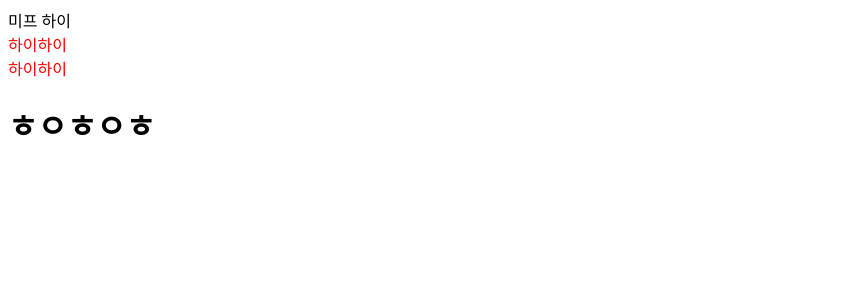
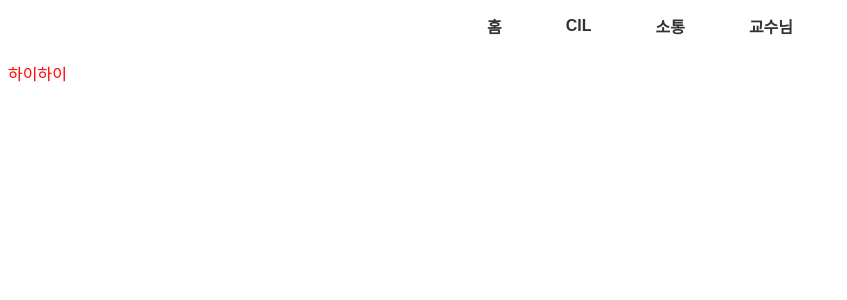
Before and after one commit to MP-2022-2/FE-newMIL, a React (Create React App) app: page / in a window 1280 px wide. Shown: the top 300 px of the page, without its empty margins (0-847 px from the left). Built offline with nearby package versions, Linux system fonts and the light colour scheme.

Commit message:
feat #12 : 라우터 설정

- 'react-router-dom'을 활용한 라우터 설정
- 간단한 메인페이지 및 내비게이터 추가
- 버튼 추가 (기본 UI X)

```diff
--- a/src/App.tsx
+++ b/src/App.tsx
@@ -1,11 +1,19 @@
-import Main from '@/Pages/Main';
+import { BrowserRouter, Route, Routes } from 'react-router-dom';
+import Main from './Pages/Main';
+import Navigation from './Components/Header';
 
 const App = () => (
   <>
-    미프 하이
-    <Main />
-    <Main />
-    <h1>ㅎㅇㅎㅇㅎ</h1>
+    <BrowserRouter>
+      <Navigation />
+      <Routes>
+        <Route path="/" element={<Main />} />
+        <Route path="/CIL" element={'CIL'} />
+        <Route path="/talk" element={'소통'} />
+        <Route path="/professor" element={'교수님'} />
+        <Route path="/*" element={'404 Not Found'} />
+      </Routes>
+    </BrowserRouter>
   </>
 );
 
--- /dev/null
+++ b/src/Components/Button/LinkButton/index.tsx
@@ -0,0 +1,11 @@
+import { Link } from 'react-router-dom';
+import { ButtonContainer } from './style';
+import ButtonProps from './types';
+
+const LinkButton = ({ url, children, ...props }: ButtonProps) => (
+  <ButtonContainer {...props}>
+    <Link to={url}>{children}</Link>
+  </ButtonContainer>
+);
+
+export default LinkButton;
--- /dev/null
+++ b/src/Components/Button/LinkButton/style.ts
@@ -0,0 +1,20 @@
+import styled from 'styled-components';
+
+export const ButtonContainer = styled.button`
+  display: block;
+  text-align: center;
+  padding: 0.4rem 2rem;
+
+  background-color: transparent;
+  -webkit-appearance: none;
+  -moz-appearance: none;
+  appearance: none;
+  border: 0;
+
+  a {
+    font-size: 1rem;
+    text-decoration: none;
+    color: #333;
+    font-weight: bold;
+  }
+`;
--- /dev/null
+++ b/src/Components/Button/LinkButton/types.ts
@@ -0,0 +1,6 @@
+import { ReactElement } from 'react';
+
+export default interface ButtonProps {
+  url: string;
+  children: string | ReactElement;
+}
--- /dev/null
+++ b/src/Components/Button/index.ts
@@ -0,0 +1,4 @@
+import LinkButton from './LinkButton';
+
+export default LinkButton;
+export * from '../Button';
--- /dev/null
+++ b/src/Components/Header/index.tsx
@@ -0,0 +1,14 @@
+import { ReactElement } from 'react';
+import LinkButton from '../Button';
+import { HeaderContainer } from './style';
+
+const Header = (): ReactElement => (
+  <HeaderContainer>
+    <LinkButton url="/">홈</LinkButton>
+    <LinkButton url="/cil">CIL</LinkButton>
+    <LinkButton url="/talk">소통</LinkButton>
+    <LinkButton url="/professor">교수님</LinkButton>
+  </HeaderContainer>
+);
+
+export default Header;
--- /dev/null
+++ b/src/Components/Header/style.ts
@@ -0,0 +1,7 @@
+import styled from 'styled-components';
+
+export const HeaderContainer = styled.section`
+  display: flex;
+  justify-content: center;
+  margin-bottom: 1rem;
+`;
```
Also changed, not shown: package.json (+15 -4 lines), src/index.tsx (renamed from src/main.tsx), 1 other file (tests, documents, lock files or other folders).
